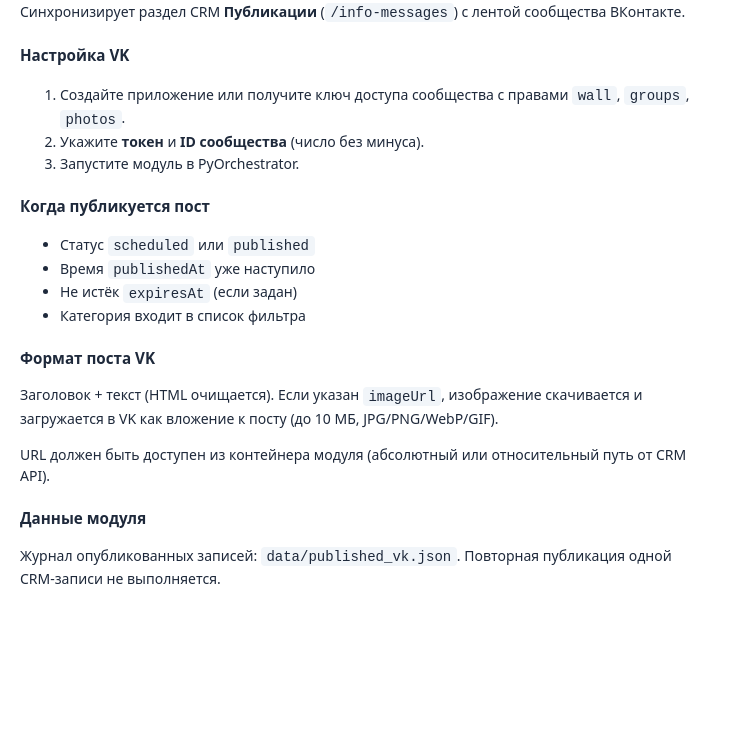
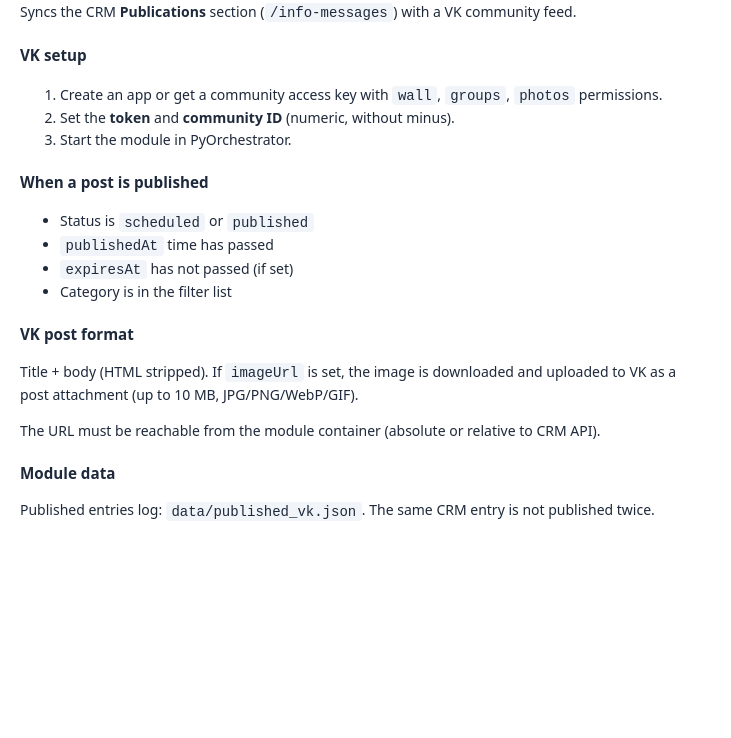
Before and after one commit to WASH-PRO/wash-module-vk-publisher, a plain HTML site: page ui/help.html in a window 1280 px wide. Shown: the part 62-800 px from the top of the page, without its empty margins (0-731 px from the left). Drawn offline with Linux system fonts and the light colour scheme.

Commit message:
docs: add EN/RU localization for README, help, and CLIENT files
English is default (README.md, help.html, CLIENT.md); Russian variants use .ru suffix, matching WASH PRO CRM convention.

```diff
--- a/ui/help.html
+++ b/ui/help.html
@@ -1,9 +1,9 @@
 <!DOCTYPE html>
-<html lang="ru">
+<html lang="en">
 <head>
   <meta charset="UTF-8" />
   <meta name="viewport" content="width=device-width, initial-scale=1" />
-  <title>Справка — VK публикатор</title>
+  <title>Help — VK Publisher</title>
   <style>
     body { font-family: system-ui, sans-serif; line-height: 1.55; color: #1e293b; margin: 0; padding: 1.25rem; max-width: 42rem; }
     h1 { font-size: 1.15rem; margin: 0 0 0.75rem; }
@@ -13,29 +13,29 @@
   </style>
 </head>
 <body>
-  <h1>VK публикатор</h1>
-  <p>Синхронизирует раздел CRM <strong>Публикации</strong> (<code>/info-messages</code>) с лентой сообщества ВКонтакте.</p>
+  <h1>VK Publisher</h1>
+  <p>Syncs the CRM <strong>Publications</strong> section (<code>/info-messages</code>) with a VK community feed.</p>
 
-  <h2>Настройка VK</h2>
+  <h2>VK setup</h2>
   <ol>
-    <li>Создайте приложение или получите ключ доступа сообщества с правами <code>wall</code>, <code>groups</code>, <code>photos</code>.</li>
-    <li>Укажите <strong>токен</strong> и <strong>ID сообщества</strong> (число без минуса).</li>
-    <li>Запустите модуль в PyOrchestrator.</li>
+    <li>Create an app or get a community access key with <code>wall</code>, <code>groups</code>, <code>photos</code> permissions.</li>
+    <li>Set the <strong>token</strong> and <strong>community ID</strong> (numeric, without minus).</li>
+    <li>Start the module in PyOrchestrator.</li>
   </ol>
 
-  <h2>Когда публикуется пост</h2>
+  <h2>When a post is published</h2>
   <ul>
-    <li>Статус <code>scheduled</code> или <code>published</code></li>
-    <li>Время <code>publishedAt</code> уже наступило</li>
-    <li>Не истёк <code>expiresAt</code> (если задан)</li>
-    <li>Категория входит в список фильтра</li>
+    <li>Status is <code>scheduled</code> or <code>published</code></li>
+    <li><code>publishedAt</code> time has passed</li>
+    <li><code>expiresAt</code> has not passed (if set)</li>
+    <li>Category is in the filter list</li>
   </ul>
 
-  <h2>Формат поста VK</h2>
-  <p>Заголовок + текст (HTML очищается). Если указан <code>imageUrl</code>, изображение скачивается и загружается в VK как вложение к посту (до 10 МБ, JPG/PNG/WebP/GIF).</p>
-  <p>URL должен быть доступен из контейнера модуля (абсолютный или относительный путь от CRM API).</p>
+  <h2>VK post format</h2>
+  <p>Title + body (HTML stripped). If <code>imageUrl</code> is set, the image is downloaded and uploaded to VK as a post attachment (up to 10 MB, JPG/PNG/WebP/GIF).</p>
+  <p>The URL must be reachable from the module container (absolute or relative to CRM API).</p>
 
-  <h2>Данные модуля</h2>
-  <p>Журнал опубликованных записей: <code>data/published_vk.json</code>. Повторная публикация одной CRM-записи не выполняется.</p>
+  <h2>Module data</h2>
+  <p>Published entries log: <code>data/published_vk.json</code>. The same CRM entry is not published twice.</p>
 </body>
 </html>
```
Also changed, not shown: ui/help.ru.html (added, +41 -0 lines), 2 other files.
